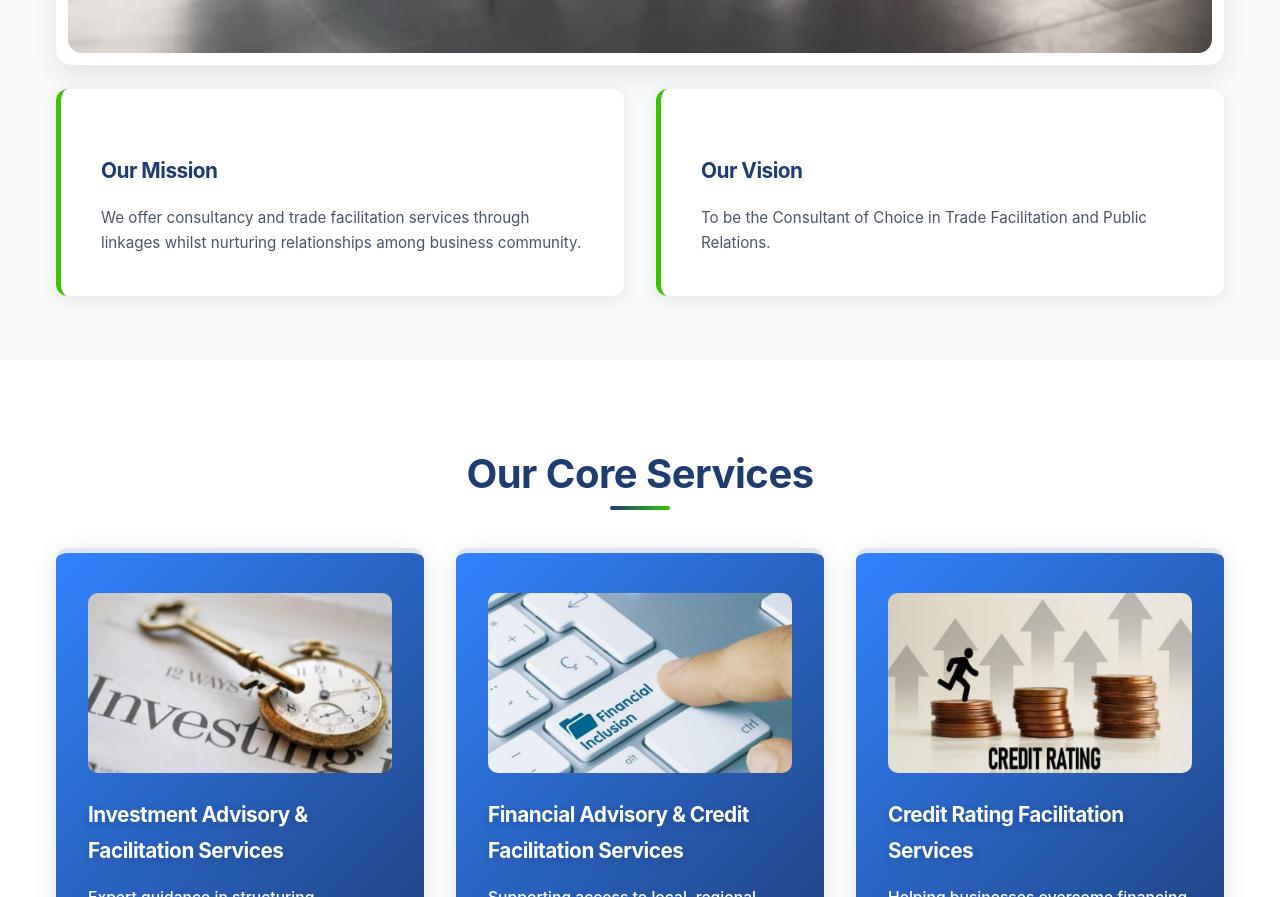
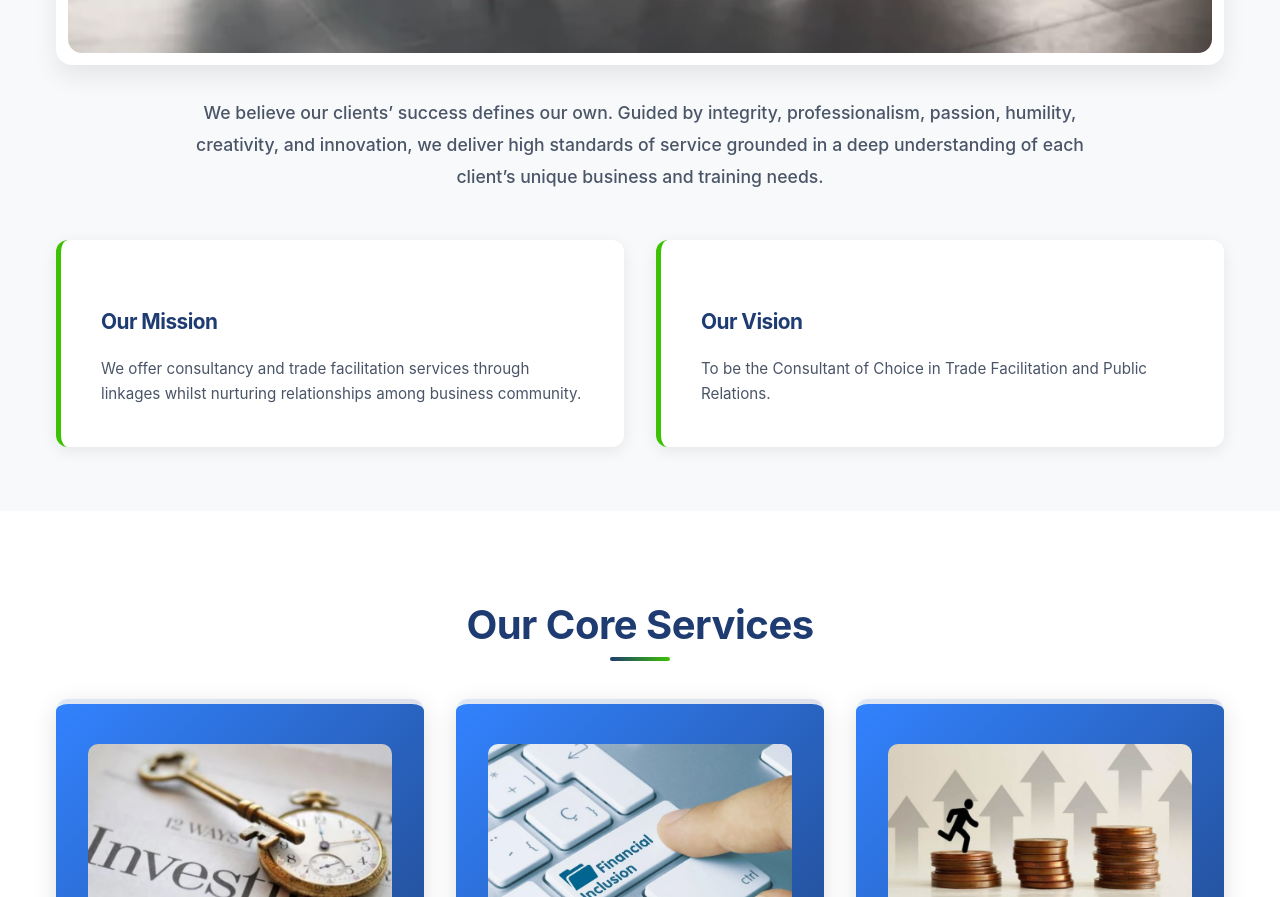
Before and after one commit to Maundu-Anthony/asfam-consultancy-limited, a React (Create React App) app: page / in a window 1280 px wide. Shown: the part 1819-2716 px from the top of the page. Built offline with nearby package versions, Linux system fonts and the light colour scheme; no server answers.

Commit message:
done kabisa

```diff
--- a/src/pages/About.js
+++ b/src/pages/About.js
@@ -21,6 +21,14 @@ function About() {
             <p>
               Our mission is to deliver practical financial and business advisory, credit facilitation, trade linkage, training, and mentorship services that connect businesses to the resources, markets, and opportunities they need to unlock their full potential.
             </p>
+
+            {/* Centered Strategic Partnerships & Stakeholder Engagement section */}
+            <div className="who-we-are-partnerships" style={{ marginTop: '2.5rem', textAlign: 'center' }}>
+              <h3 style={{ textAlign: 'center' }}>Strategic Partnerships &amp; Stakeholder Engagement</h3>
+              <p style={{ maxWidth: '850px', margin: '1rem auto 0', textAlign: 'center' }}>
+                We identify, structure, and facilitate partnerships with investors, donors, financiers, trade partners, and ecosystem stakeholders locally and internationally. Our focus is to help clients strengthen credit readiness, secure funding, and improve competitiveness while managing risk.
+              </p>
+            </div>
           </div>
         </div>
       </section>
@@ -96,7 +104,7 @@ function About() {
               <p>As a NITA-accredited training provider, we deliver quality-assured capacity building programs.</p>
             </div>
             <div className="advantage">
-              <h3>Bankability & Credit Focus</h3>
+              <h3>Bankability &amp; Credit Focus</h3>
               <p>Strong focus on credit access, investability, and market entry for sustainable business growth.</p>
             </div>
             <div className="advantage">
@@ -120,14 +128,14 @@ function About() {
               <ul>
                 <li>Government Agencies</li>
                 <li>County Governments</li>
-                <li>Public Bodies & Parastatals</li>
+                <li>Public Bodies &amp; Parastatals</li>
               </ul>
             </div>
             <div className="client-group">
               <h3>Private Sector</h3>
               <ul>
-                <li>Corporates & SMEs/MSMEs</li>
-                <li>Exporters & Importers</li>
+                <li>Corporates &amp; SMEs/MSMEs</li>
+                <li>Exporters &amp; Importers</li>
                 <li>Trade-Oriented Enterprises</li>
               </ul>
             </div>
@@ -136,13 +144,13 @@ function About() {
               <ul>
                 <li>Commercial Banks</li>
                 <li>Microfinance Institutions</li>
-                <li>SACCOs & Cooperative Banks</li>
+                <li>SACCOs &amp; Cooperative Banks</li>
               </ul>
             </div>
             <div className="client-group">
               <h3>Non-Profit Sector</h3>
               <ul>
-                <li>NGOs & Foundations</li>
+                <li>NGOs &amp; Foundations</li>
                 <li>Development Projects</li>
                 <li>Social Enterprises</li>
               </ul>
--- a/src/pages/Home.js
+++ b/src/pages/Home.js
@@ -94,8 +94,6 @@ function Home() {
         </div>
       </section>
 
-      {/* Rest of your component... */}
-
       <section className="mission">
         <div className="container">
           <h2>Who We Are</h2>
@@ -108,6 +106,20 @@ function Home() {
               />
             </div>
           </div>
+
+          {/* New phrase added below Who We Are image & above Mission/Vision */}
+          <p className="who-we-are-text" style={{
+            textAlign: 'center',
+            maxWidth: '900px',
+            margin: '2rem auto 3rem',
+            fontSize: '1.1rem',
+            lineHeight: '1.8',
+            color: '#4a5568',
+            fontWeight: '500'
+          }}>
+            We believe our clients’ success defines our own. Guided by integrity, professionalism, passion, humility, creativity, and innovation, we deliver high standards of service grounded in a deep understanding of each client’s unique business and training needs.
+          </p>
+
           <div className="mission-grid">
             <div className="mission-item">
               <h3>Our Mission</h3>
--- a/src/pages/Services.js
+++ b/src/pages/Services.js
@@ -282,15 +282,6 @@ function Services() {
         </div>
       </section>
 
-      <section className="partnerships">
-        <div className="container">
-          <h2>Strategic Partnerships & Stakeholder Engagement</h2>
-          <p>
-            We identify, structure, and facilitate partnerships with investors, donors, financiers, trade partners, and ecosystem stakeholders locally and internationally. Our focus is to help clients strengthen credit readiness, secure funding, and improve competitiveness while managing risk.
-          </p>
-        </div>
-      </section>
-
       <section className="contacts">
         <div className="container">
           <h2>Contacts</h2>
```
Lines whose indentation alone changed are shown as unchanged.
